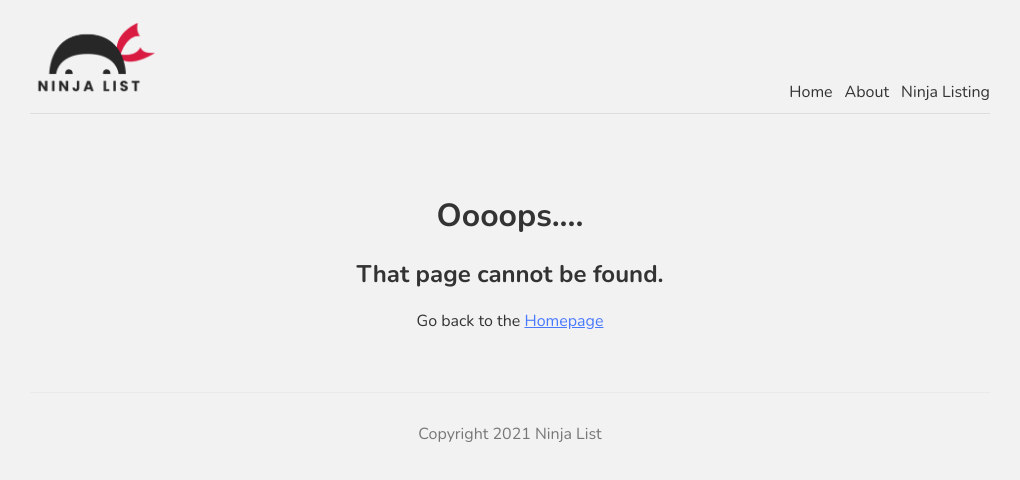
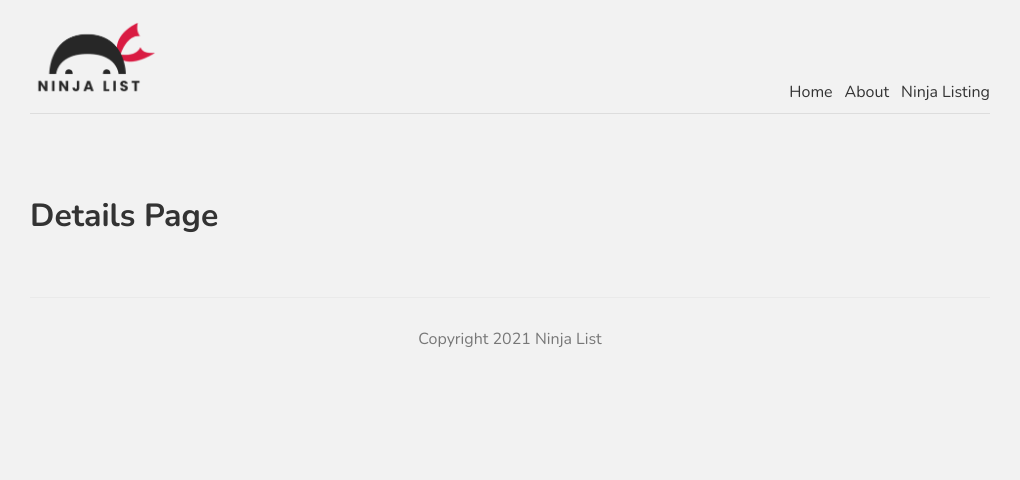
Before and after one commit to Annie-Huang/nextjs-tutorial, a Next.js app: page /ninjas/1 in a window 1280 px wide. Before the commit this address had no page. Shown: the top 480 px of the page, without its empty margins (130-1150 px from the left). Built offline with nearby package versions, Linux system fonts and the light colour scheme.

Commit message:
Create boilerplate for ninjas/[id].js

```diff
--- /dev/null
+++ b/pages/ninjas/[id].js
@@ -0,0 +1,11 @@
+import React from 'react';
+
+const Details = () => {
+  return (
+    <div>
+      <h1>Details Page</h1>
+    </div>
+  );
+};
+
+export default Details;
```
Also changed, not shown: Note.txt.
